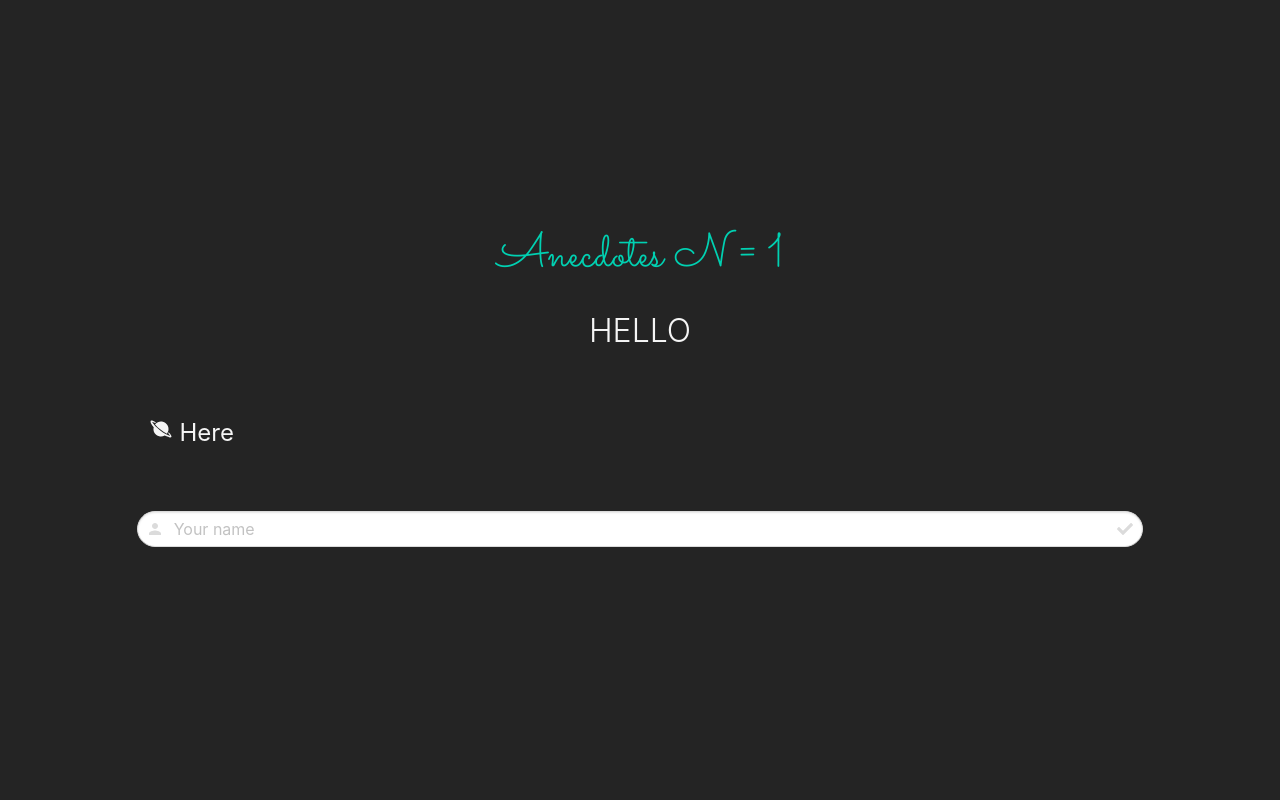
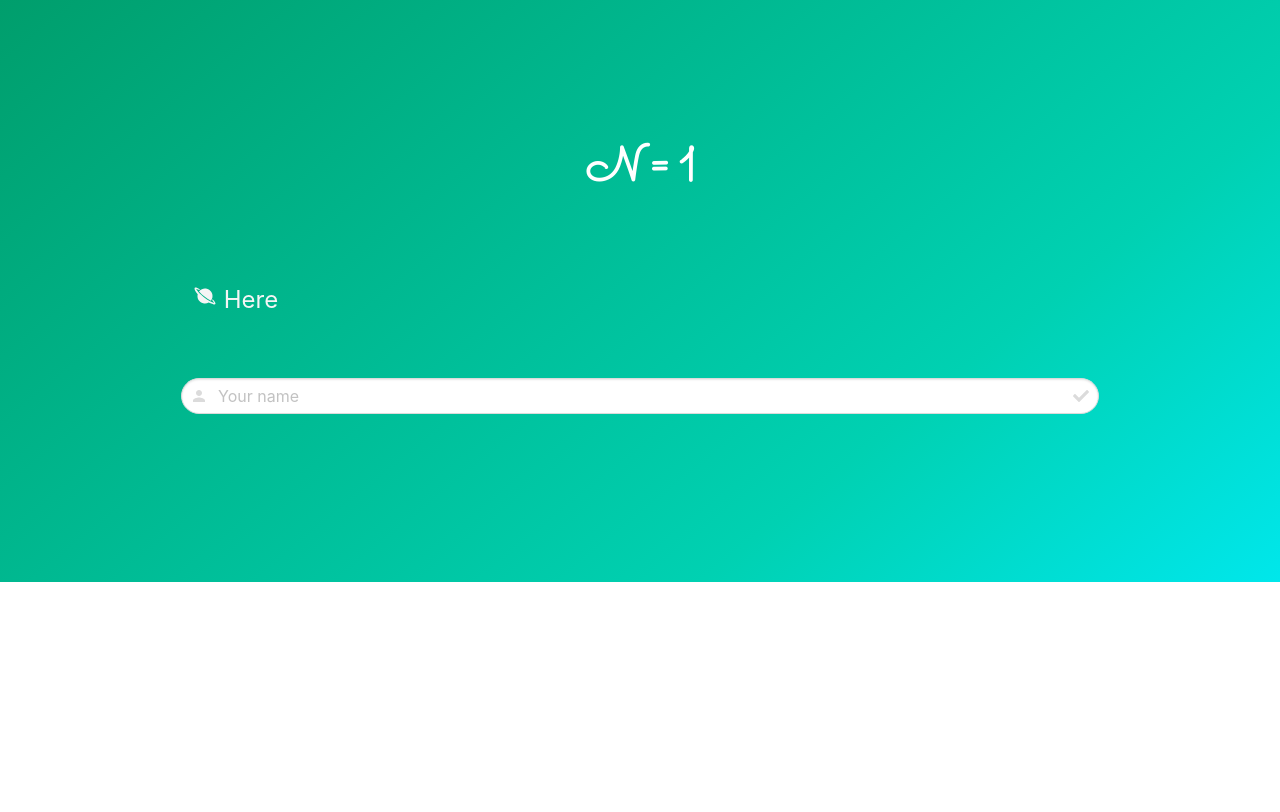
Before and after one commit to timwelsh/anecdotes1, a plain HTML site: page index.html in a window 1280 px wide. Drawn offline with nearby package versions, Linux system fonts and the light colour scheme; files whose address does not match are found by name.

Commit message:
view title

```diff
--- a/assets/css/style.css
+++ b/assets/css/style.css
@@ -1,3 +1,4 @@
 h1 {
   font-family: 'Sacramento', cursive;
+  font-size: 50px;
 }
--- a/index.html
+++ b/index.html
@@ -11,18 +11,18 @@
         <link href="https://fonts.googleapis.com/css?family=Gloria+Hallelujah|Sacramento" rel="stylesheet">
     </head>
     <body>
-        <section class="hero has-background-black-ter is-fullheight">
+        <section class="hero is-bold is-medium is-primary">
             <div class="hero-body columns">
                 <div class="column"></div>
                 <div class="container column is-three-quarters">
-                    <h1 class="title has-text-primary is-size-1 has-text-centered has-text-weight-normal">
-                        Anecdotes N = 1
+                    <h1 class="title is-size-1 has-text-centered">
+                        N = 1
                     </h1>
                     <!-- <h2 class="subtitle has-text-primary is-size-2 has-text-centered is-uppercase has-text-weight-light">
                         an expedition through the depths of space
                     </h2> -->
                     <p class="is-size-3 has-text-light has-text-centered is-uppercase has-text-weight-light">
-                    Hello
+
                     </p>
                     <br><br>
                     <ul class="column is-half">
```
